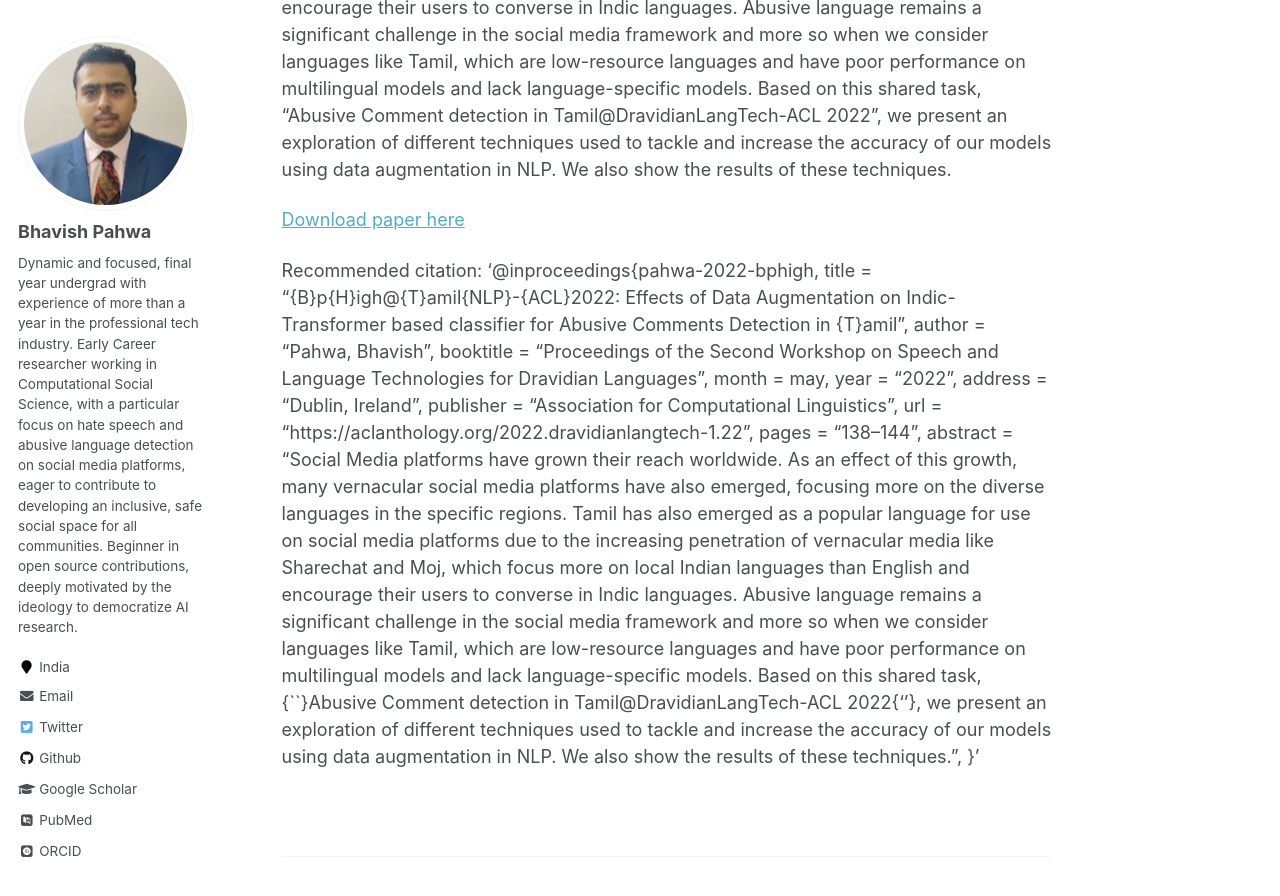
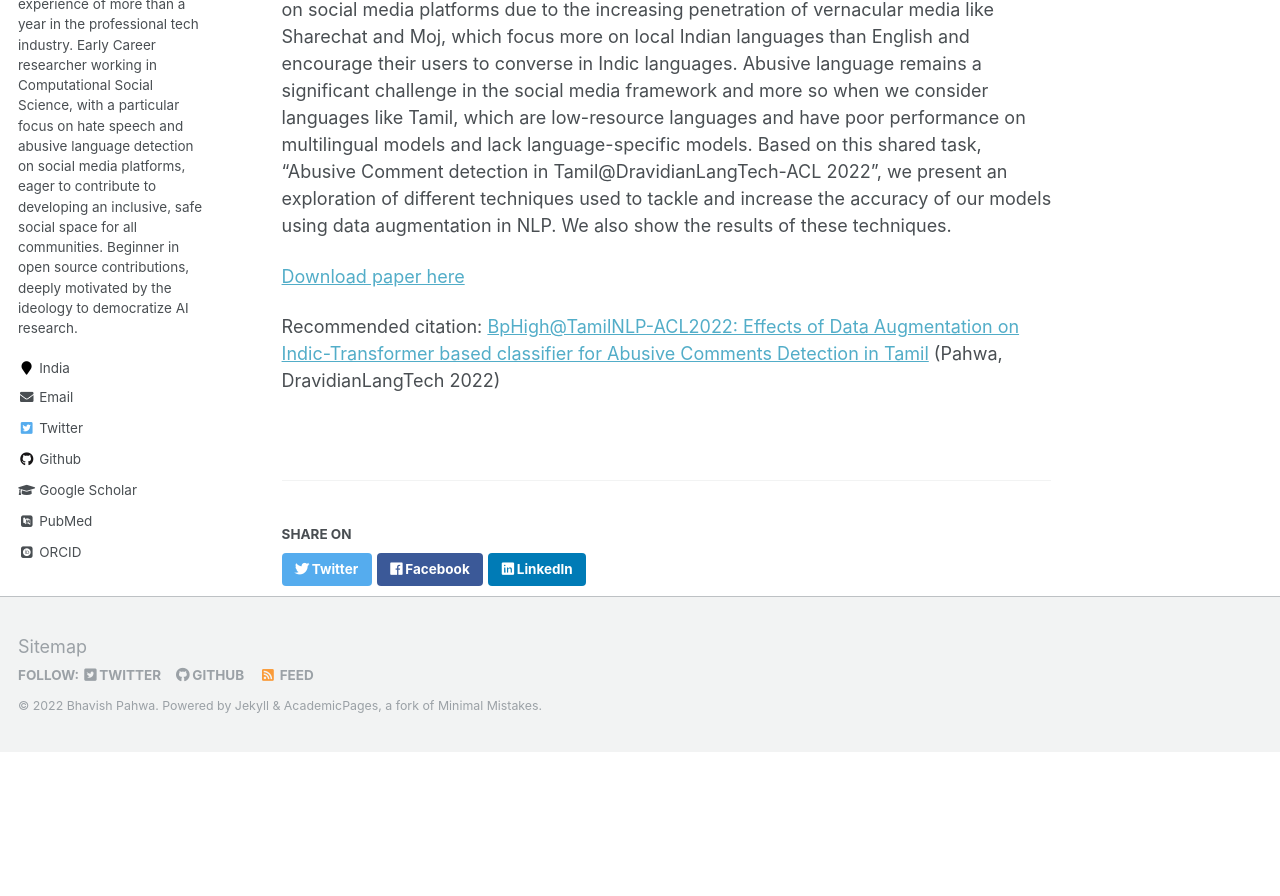
Before and after one commit to bp-high/bp-high.github.io, a Jekyll site: the page built from _publications/BpHigh@TamilNLP-ACL2022.md, in a window 1280 px wide and 900 px high, scrolled down 946 px. Shown: the top 896 px of the window. Built offline with Jekyll 4.4.1, drawn with Linux system fonts in a browser that asks for light colours; some web fonts are replaced; after the commit the page ends 1698 px from its top, so only the background shows below that; some of the changed text lies outside the part shown.

Commit message:
Update Publication title

```diff
--- a/_publications/BpHigh@TamilNLP-ACL2022.md
+++ b/_publications/BpHigh@TamilNLP-ACL2022.md
@@ -1,5 +1,7 @@
 ---
-title: "Paper 1"
+title: "BpHigh@TamilNLP-ACL2022: Effects of Data Augmentation on
+Indic-Transformer based classifier for Abusive Comments Detection in
+Tamil"
 collection: publications
 permalink: /publication/paper-1
 excerpt: 'BpHigh@TamilNLP-ACL2022: Effects of Data Augmentation on Indic-Transformer based classifier for Abusive Comments Detection in Tamil'
@@ -23,15 +25,4 @@ Social Media platforms have grown their reach worldwide. As an effect of this gr
 
 [Download paper here](https://aclanthology.org/2022.dravidianlangtech-1.22.pdf)
 
-Recommended citation: '@inproceedings{pahwa-2022-bphigh,
-    title = "{B}p{H}igh@{T}amil{NLP}-{ACL}2022: Effects of Data Augmentation on Indic-Transformer based classifier for Abusive Comments Detection in {T}amil",
-    author = "Pahwa, Bhavish",
-    booktitle = "Proceedings of the Second Workshop on Speech and Language Technologies for Dravidian Languages",
-    month = may,
-    year = "2022",
-    address = "Dublin, Ireland",
-    publisher = "Association for Computational Linguistics",
-    url = "https://aclanthology.org/2022.dravidianlangtech-1.22",
-    pages = "138--144",
-    abstract = "Social Media platforms have grown their reach worldwide. As an effect of this growth, many vernacular social media platforms have also emerged, focusing more on the diverse languages in the specific regions. Tamil has also emerged as a popular language for use on social media platforms due to the increasing penetration of vernacular media like Sharechat and Moj, which focus more on local Indian languages than English and encourage their users to converse in Indic languages. Abusive language remains a significant challenge in the social media framework and more so when we consider languages like Tamil, which are low-resource languages and have poor performance on multilingual models and lack language-specific models. Based on this shared task, {``}Abusive Comment detection in Tamil@DravidianLangTech-ACL 2022{''}, we present an exploration of different techniques used to tackle and increase the accuracy of our models using data augmentation in NLP. We also show the results of these techniques.",
-}'
+Recommended citation: [BpHigh@TamilNLP-ACL2022: Effects of Data Augmentation on Indic-Transformer based classifier for Abusive Comments Detection in Tamil](https://aclanthology.org/2022.dravidianlangtech-1.22) (Pahwa, DravidianLangTech 2022)
```
